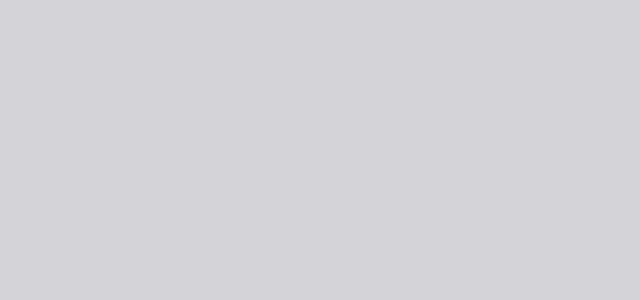
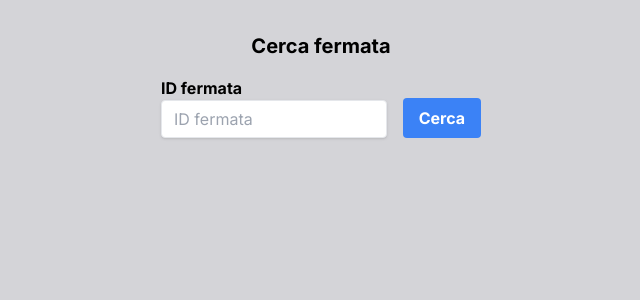
Before and after one commit to Dam998/autolinee-toscane, a Next.js app: page / in a window 1280 px wide. Shown: the top 300 px of the page, without its empty margins (319-959 px from the left). Built offline with nearby package versions, Linux system fonts and the light colour scheme.

Commit message:
Home page

```diff
--- /dev/null
+++ b/app/[stop]/loading.tsx
@@ -0,0 +1,3 @@
+export default function Loading() {
+  return <h1 className="text-2xl font-bold text-center">Caricamento...</h1>;
+}
--- a/app/[stop]/page.tsx
+++ b/app/[stop]/page.tsx
@@ -1,3 +1,4 @@
+import Link from "next/link";
 import { getRouteInfo, getStopTimes } from "../api/stop";
 
 interface IProps {
@@ -11,8 +12,13 @@ export default async function StopPage({ params: { stop } }: IProps) {
 
   if (!stopTimes.items || Object.values(stopTimes.items).length === 0) {
     return (
-      <div className="p-4">
-        <h1 className="text-2xl font-bold text-center">Fermata non trovata</h1>
+      <div className="flex flex-col gap-4 text-center items-center font-bold">
+        <h1 className="text-2xl">Fermata non trovata</h1>
+        <Link href="/">
+          <div className="px-4 py-2 w-fit rounded-2xl border">
+            {"<- Indietro"}
+          </div>
+        </Link>
       </div>
     );
   }
@@ -35,7 +41,7 @@ export default async function StopPage({ params: { stop } }: IProps) {
   }
 
   return (
-    <div className="flex flex-col gap-4 p-4">
+    <div className="flex flex-col gap-4">
       <h1 className="text-xl font-bold text-center">
         Fermata: {stopName || stop}
         <br />
--- a/app/layout.tsx
+++ b/app/layout.tsx
@@ -17,7 +17,7 @@ export default function RootLayout({
   return (
     <html lang="it">
       <body className={inter.className}>
-        <main className="dark:bg-zinc-900 bg-zinc-300 min-h-screen">
+        <main className="dark:bg-zinc-900 bg-zinc-300 min-h-screen p-8">
           {children}
         </main>
       </body>
--- a/app/page.tsx
+++ b/app/page.tsx
@@ -1,3 +1,42 @@
+"use client";
+import { useRouter } from "next/navigation";
+
 export default function Home() {
-  return <main></main>;
+  const router = useRouter();
+
+  function onSubmit(event: React.FormEvent<HTMLFormElement>) {
+    const stopId = event.currentTarget.stopId.value as string;
+    router.push("/" + stopId);
+    event.preventDefault();
+  }
+
+  return (
+    <div className="w-full flex flex-col gap-4">
+      <h1 className="text-xl font-bold text-center">Cerca fermata</h1>
+      <form
+        className="rounded mx-auto max-w-xs flex gap-4 items-end"
+        onSubmit={onSubmit}
+      >
+        <div>
+          <label className="font-bold mb-4" htmlFor="username">
+            ID fermata
+          </label>
+          <input
+            className="shadow appearance-none border rounded w-full py-2 px-3 text-gray-700 leading-tight focus:outline-none focus:shadow-outline"
+            id="stopId"
+            type="text"
+            placeholder="ID fermata"
+          />
+        </div>
+        <div className="flex items-center justify-between">
+          <button
+            className="bg-blue-500 hover:bg-blue-700 text-white font-bold py-2 px-4 rounded focus:outline-none focus:shadow-outline"
+            type="submit"
+          >
+            Cerca
+          </button>
+        </div>
+      </form>
+    </div>
+  );
 }
```
